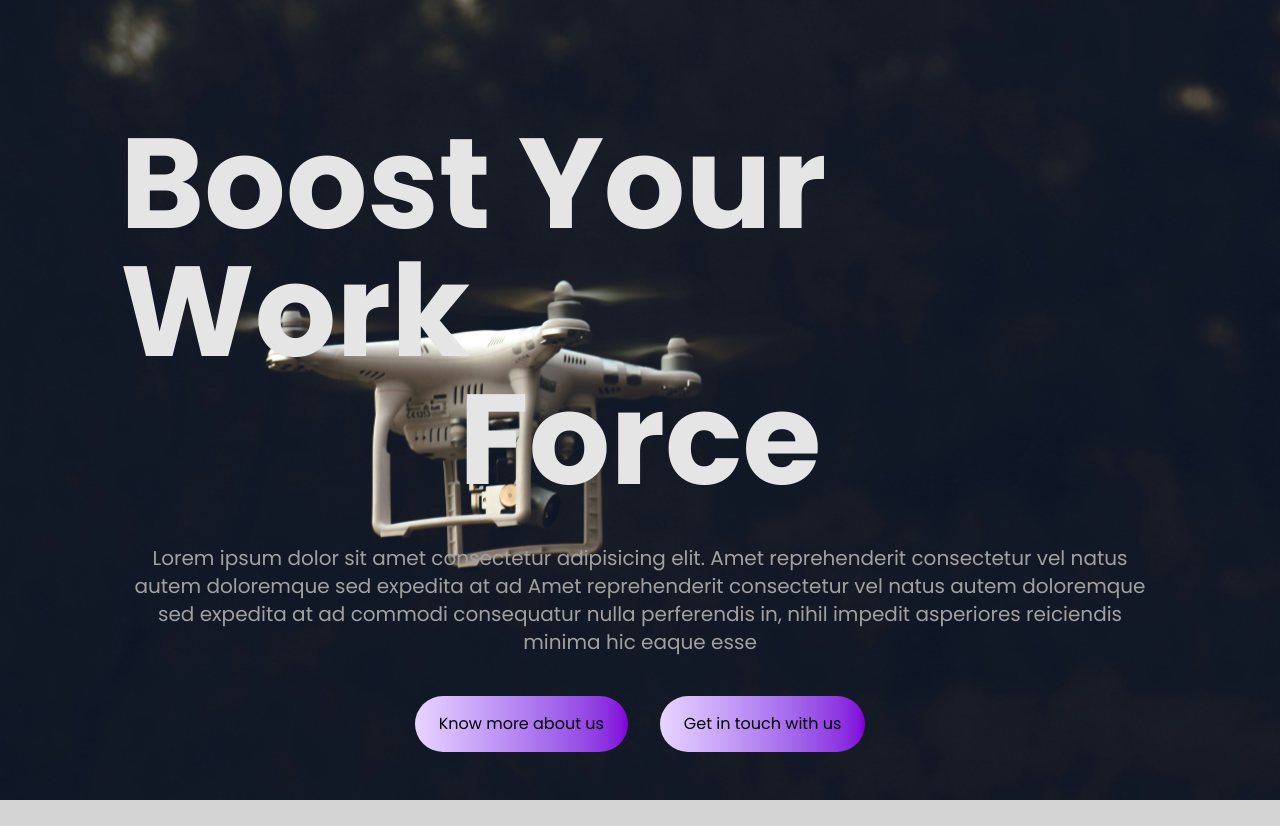
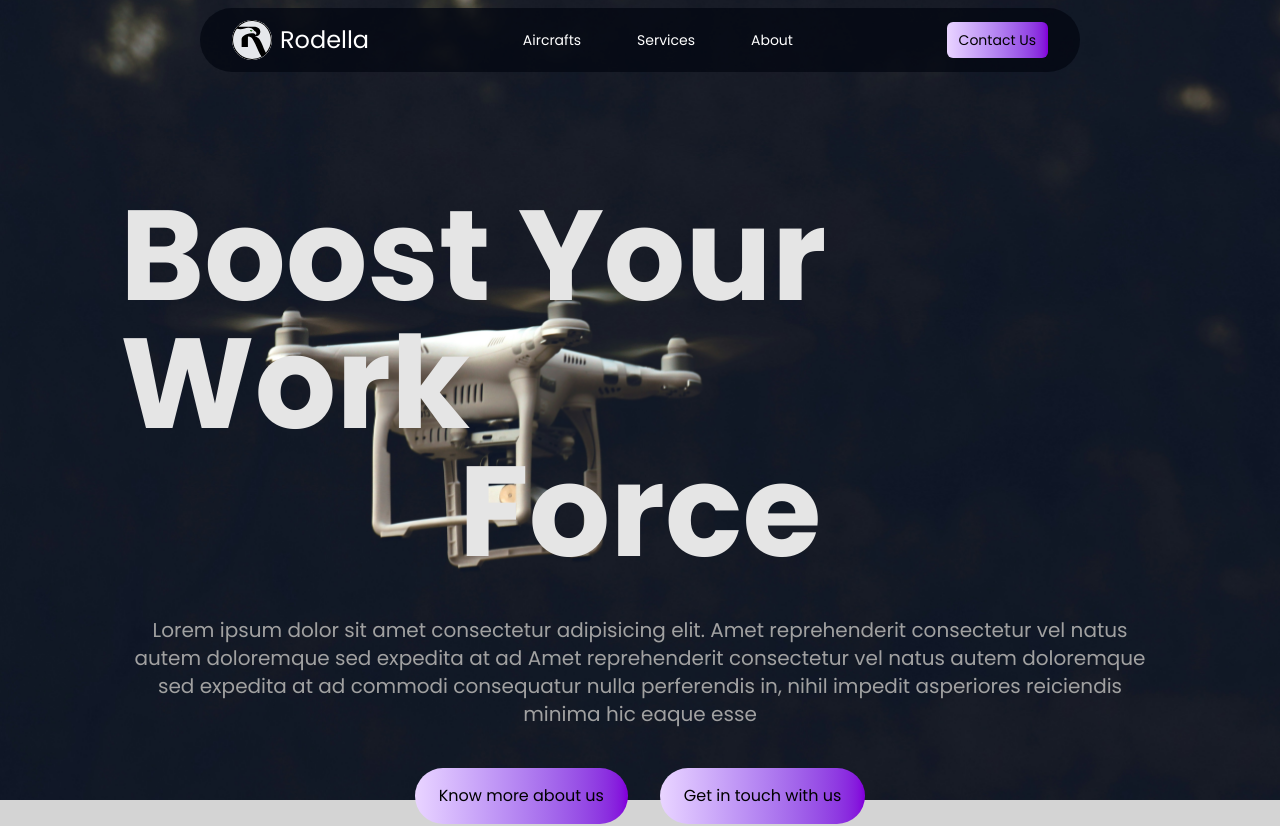
Before and after one commit to Devmangrani/JobSewa, a React (Vite) app in the folder rodella-website/: page /services in a window 1280 px wide. Shown: the top 826 px of the page. Built offline with nearby package versions, Linux system fonts and the light colour scheme.

Commit message:
added navbar to all pages manually

```diff
--- a/rodella-website/src/pages/AboutUs.jsx
+++ b/rodella-website/src/pages/AboutUs.jsx
@@ -2,11 +2,13 @@ import React from "react";
 import { Link } from "react-router-dom";
 import { motion } from "framer-motion"; // Import motion from framer-motion
 import teamImage from "../assets/images/drone.png"; // Ensure you have a high-quality image in this path
+import Navbar from "../components/Navbar";
 
 
 const AboutUs = () => {
   return (
-    <div>
+    <div className="pt-2 relative">
+      <Navbar />
     <div className="relative min-h-screen overflow-hidden ">
       {/* Background Section */}
       <div className="absolute inset-0 z-0"></div> {/* Fixed background */}
--- a/rodella-website/src/pages/Aircrafts.jsx
+++ b/rodella-website/src/pages/Aircrafts.jsx
@@ -6,14 +6,15 @@ import FixedWingDrone1 from "./../assets/images/fixed-wing1.png";
 import FixedWingDrone2 from "./../assets/images/fixed-wing2.jpg";
 import RovDrone1 from "./../assets/images/rov1.jpeg";
 import RovDrone2 from "./../assets/images/rov2.jpeg";
-
+import Navbar from "../components/Navbar";
 
 
 const Aircrafts = () => {
 
     return (
         <div>
-            <section className="lg:h-screen relative">
+            <section className="lg:h-screen relative pt-2">
+            <Navbar />
                 <img src={MainBgImg} className="absolute top-0 left-0 w-full h-full -z-50 object-cover brightness-80"></img>
                 <div className="flex flex-col lg:h-full pr-30 pl-30 justify-between pb-30">
                     <h1 className="text-9xl bg-gradient-to-b from-purple-300 to-purple-900 bg-clip-text text-center lg:mt-30 font-bold text-transparent lg:h-1/2">
--- a/rodella-website/src/pages/ContactUs.jsx
+++ b/rodella-website/src/pages/ContactUs.jsx
@@ -8,6 +8,7 @@ import {
   FaPhone,
   FaEnvelope,
 } from "react-icons/fa";
+import Navbar from "../components/Navbar";
 
 const ContactUs = () => {
   const [formData, setFormData] = useState({
@@ -28,6 +29,11 @@ const ContactUs = () => {
   };
 
   return (
+    <div>
+      <div className="pt-2  bg-gray-900">
+      <Navbar />
+      </div>
+
     <div className="flex flex-col md:flex-row h-auto md:h-screen bg-gray-900 text-white">
       {/* Left Section: Contact Information */}
       <div className="flex-1 flex flex-col justify-start p-8">
@@ -121,6 +127,7 @@ const ContactUs = () => {
         </div>
       </div>
     </div>
+    </div>
   );
 };
 
--- a/rodella-website/src/pages/Services.jsx
+++ b/rodella-website/src/pages/Services.jsx
@@ -1,13 +1,15 @@
 import React from "react"
 import ServicesBgImg from "./../assets/images/services.jpg"
 import Footer from "../components/footer"
+import Navbar from "../components/Navbar"
 
 
 const Services = () => {
 
     return (
         <div>
-            <section className="lg:h-screen relative">
+            <section className="lg:h-screen relative pt-2">
+                <Navbar />
                 <img src={ServicesBgImg} className="object-cover lg:h-full -z-50 w-full absolute top-0 left-0" alt="main bg image"></img>
                 <div className="flex flex-row justify-center items-center lg:h-full pb-50">
                     <div className="flex flex-col justify-between h-full">
```
